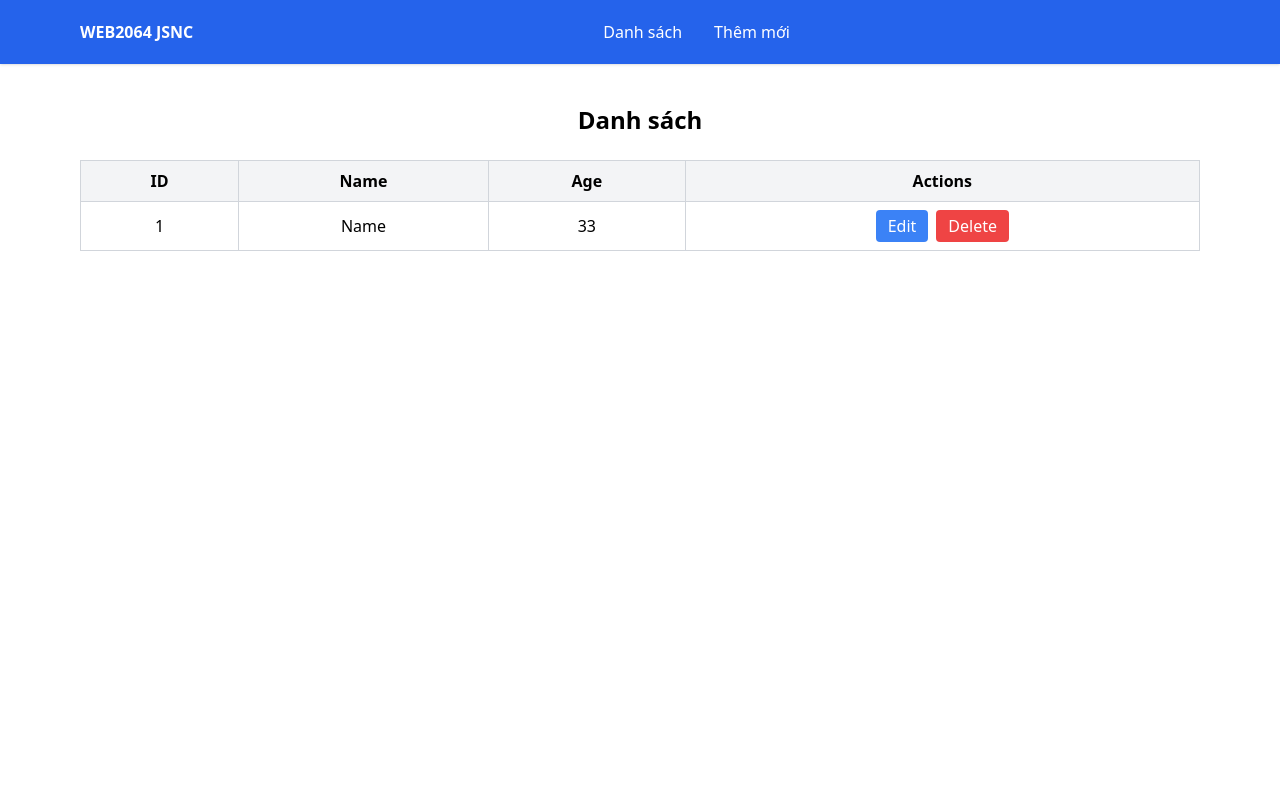
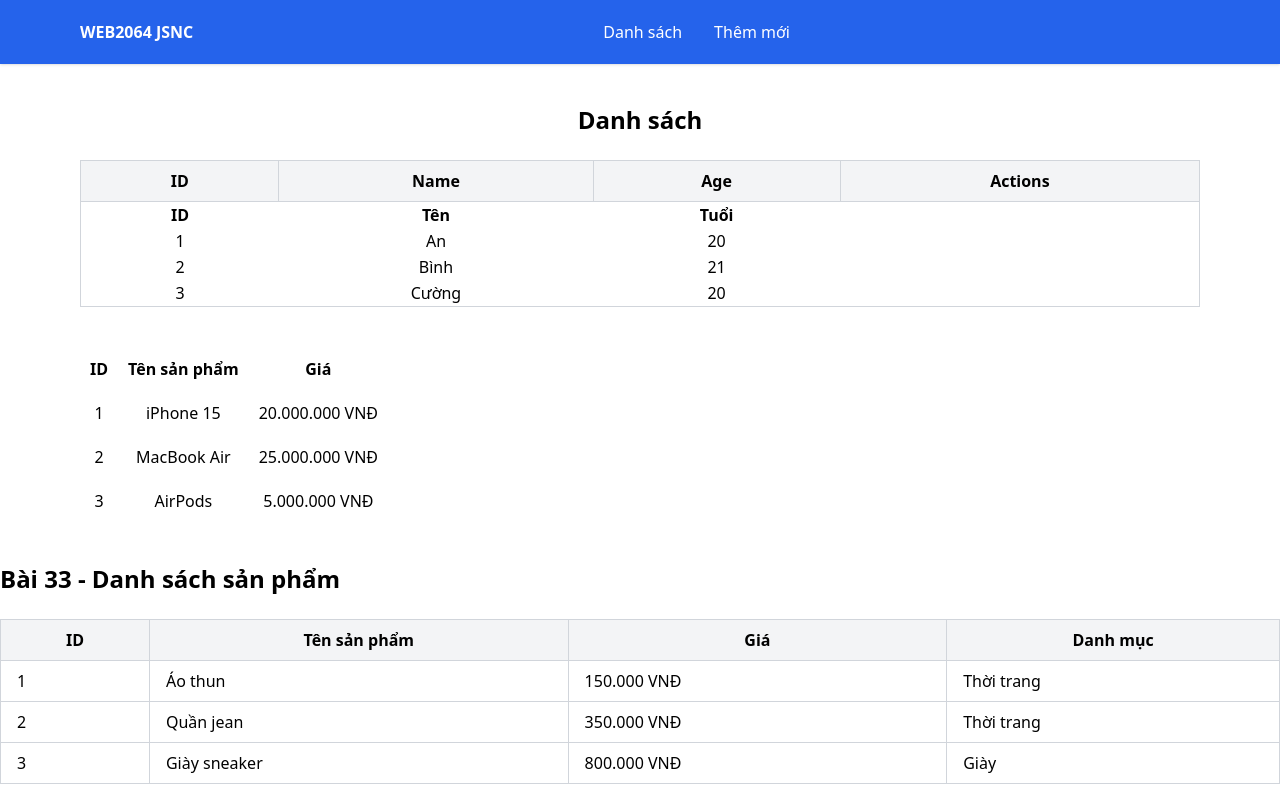
Before and after one commit to caothanhcong236/jsnc_fa26-main, a website: page index.html in a window 1280 px wide. Drawn offline with nearby package versions, Linux system fonts and the light colour scheme.

Commit message:
update lab3

```diff
--- a/index.html
+++ b/index.html
@@ -62,13 +62,23 @@
     </div>
     <script src="https://cdnjs.cloudflare.com/ajax/libs/axios/1.7.7/axios.min.js"></script>
 
-    <!--dòng thêm để chạy lab 3.js-->
-        <script src="lab3.js"></script>
+
 
     <!-- Thêm div này cho Bài 27 lab2 -->
     <!-- <div id="products" class="max-w-6xl mx-auto mt-10 px-4 text-center"></div>
 
     <script src="https://cdnjs.cloudflare.com/ajax/libs/axios/1.7.7/axios.min.js"></script>
     <script src="lab2.js"></script> -->
+
+    <!-- Thêm div này cho bài 31 và 32 lab3 -->
+     <div id="products" class="max-w-6xl mx-auto mt-10 px-4 text-center"></div>
+     <h2 class="text-2xl font-semibold mt-10 mb-6">
+      Bài 33 - Danh sách sản phẩm
+    </h2>
+
+    <div id="product-list" class="overflow-x-auto"></div>
+
+     <!--dòng thêm để chạy lab 3.js-->
+    <script src="lab3.js"></script>
   </body>
 </html>
--- a/lab3.js
+++ b/lab3.js
@@ -58,3 +58,162 @@
 };
 
 console.log(sayHello("Công"));
+
+// Bài 29
+
+const numbers = [1, 2, 3, 4, 5];
+
+const newNumbers = numbers.map((number) => {
+  return number * 2;
+});
+
+console.log(newNumbers);
+
+
+
+// Bài 30
+
+const students = [
+  { id: 1, name: "An" },
+  { id: 2, name: "Bình" },
+  { id: 3, name: "Cường" },
+];
+
+const studentNames = students.map((student) => {
+  return student.name;
+});
+
+console.log(studentNames);
+
+// Bài 31
+
+const studentList = [
+  { id: 1, name: "An", age: 20 },
+  { id: 2, name: "Bình", age: 21 },
+  { id: 3, name: "Cường", age: 20 },
+];
+
+const studentHTML = studentList.map((student) => {
+  return `
+    <tr>
+      <td>${student.id}</td>
+      <td>${student.name}</td>
+      <td>${student.age}</td>
+    </tr>
+  `;
+}).join("");
+
+document.getElementById("students").innerHTML = `
+  <table border="1" cellpadding="10">
+    <tr>
+      <th>ID</th>
+      <th>Tên</th>
+      <th>Tuổi</th>
+    </tr>
+    ${studentHTML}
+  </table>
+`;
+
+
+// Bài 32
+
+const products = [
+  {
+    id: 1,
+    name: "iPhone 15",
+    price: 20000000,
+  },
+  {
+    id: 2,
+    name: "MacBook Air",
+    price: 25000000,
+  },
+  {
+    id: 3,
+    name: "AirPods",
+    price: 5000000,
+  },
+];
+
+const productHTML = products.map((product) => {
+  return `
+    <tr>
+      <td>${product.id}</td>
+      <td>${product.name}</td>
+      <td>${product.price.toLocaleString("vi-VN")} VNĐ</td>
+    </tr>
+  `;
+}).join("");
+
+document.getElementById("products").innerHTML = `
+  <table border="1" cellpadding="10">
+    <tr>
+      <th>ID</th>
+      <th>Tên sản phẩm</th>
+      <th>Giá</th>
+    </tr>
+    ${productHTML}
+  </table>
+`;
+
+// Bài 33
+
+const products33 = [
+  {
+    id: 1,
+    name: "Áo thun",
+    price: 150000,
+    category: "Thời trang",
+  },
+  {
+    id: 2,
+    name: "Quần jean",
+    price: 350000,
+    category: "Thời trang",
+  },
+  {
+    id: 3,
+    name: "Giày sneaker",
+    price: 800000,
+    category: "Giày",
+  },
+];
+
+const productListHTML = products33.map((product) => {
+  return `
+    <tr class="hover:bg-gray-50">
+      <td class="px-4 py-2 border border-gray-300">
+        ${product.id}
+      </td>
+
+      <td class="px-4 py-2 border border-gray-300">
+        ${product.name}
+      </td>
+
+      <td class="px-4 py-2 border border-gray-300">
+        ${product.price.toLocaleString("vi-VN")} VNĐ
+      </td>
+
+      <td class="px-4 py-2 border border-gray-300">
+        ${product.category}
+      </td>
+    </tr>
+  `;
+}).join("");
+
+document.getElementById("product-list").innerHTML = `
+  <table class="w-full border border-gray-300">
+    <thead class="bg-gray-100">
+      <tr>
+        <th class="px-4 py-2 border border-gray-300">ID</th>
+        <th class="px-4 py-2 border border-gray-300">Tên sản phẩm</th>
+        <th class="px-4 py-2 border border-gray-300">Giá</th>
+        <th class="px-4 py-2 border border-gray-300">Danh mục</th>
+      </tr>
+    </thead>
+
+    <tbody>
+      ${productListHTML}
+    </tbody>
+  </table>
+`;
```
